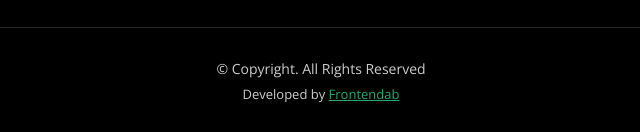
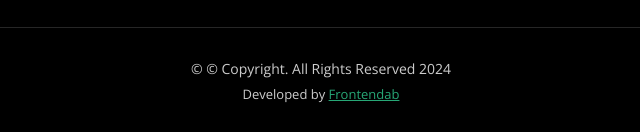
Before and after one commit to dev1as/onaiencats, a plain HTML site: page index.html in a window 1280 px wide. Shown: the part 1088-1220 px from the top of the page, 319-959 px from the left. Drawn offline with nearby package versions, Linux system fonts and the light colour scheme; files whose address does not match are found by name.

Commit message:
index.html

```diff
--- a/index.html
+++ b/index.html
@@ -93,7 +93,8 @@
   <footer id="footer" class="footer">
     <div class="container">
       <div class="copyright">
-        &copy; Copyright. All Rights Reserved
+        &copy; © Copyright. All Rights Reserved 2024
+
       </div>
       <div class="credits">
         Developed by <a href="https://github.com/Frontendab" target="_blank" style="text-decoration: underline !important;">Frontendab</a>
```
